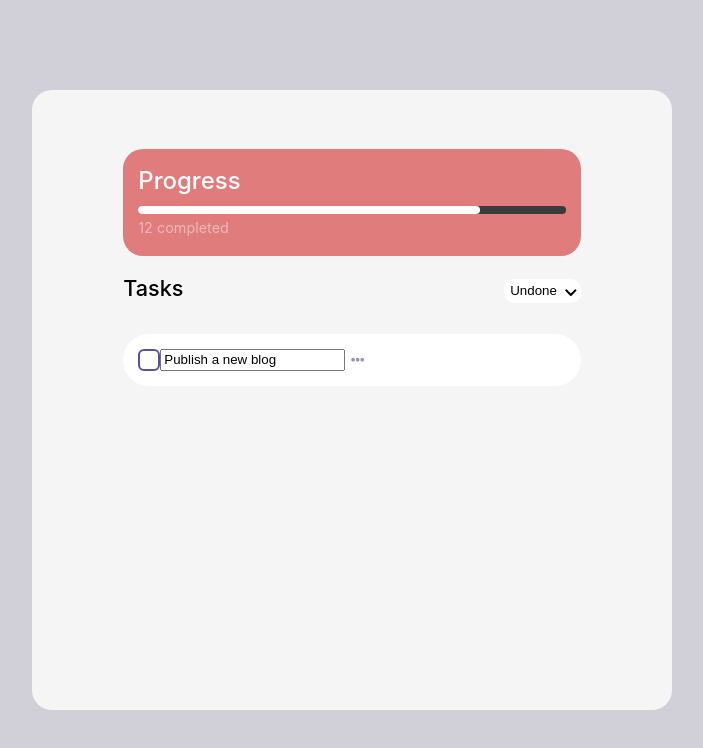
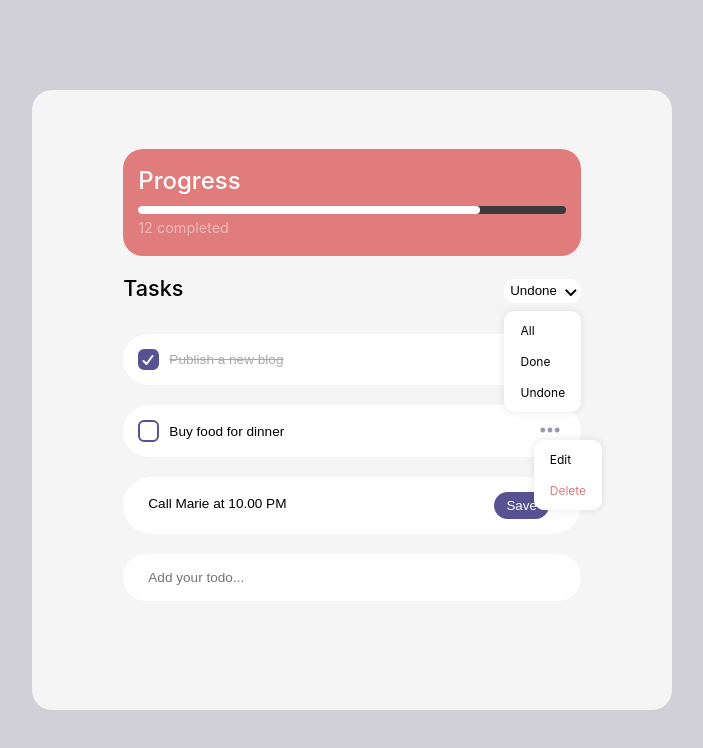
Before and after one commit to patorseing/todoapp-datawow, a React (Create React App) app: page / in a window 1280 px wide. Shown: the top 748 px of the page, without its empty margins (288-991 px from the left). Built offline with nearby package versions, Linux system fonts and the light colour scheme.

Commit message:
checkpoint: first draft of layout

```diff
--- a/src/App.css
+++ b/src/App.css
@@ -126,7 +126,7 @@ button.dropbtn > p {
 }
 
 .dropdown-content {
-  display: none;
+  /* display: none; */
   margin-top: 2rem;
   position: absolute;
   background-color: #ffffff;
@@ -134,6 +134,7 @@ button.dropbtn > p {
   box-shadow: 0px 0px 8px rgba(0, 0, 0, 0.1);
   border-radius: 10px;
   padding: 0.5rem 0.5rem 0 0.5rem;
+  display: grid;
 }
 
 .dropdown-content a {
@@ -154,20 +155,21 @@ button.dropbtn > p {
 }
 
 
-.dropdown-content p:hover {
+.dropdown-content p:hover  {
   color: #fff;
   background-color: #585292;
 }
 
-.dropdown:hover .dropdown-content {
-  display: block;
+.dropdown-edit p:hover  {
+  color: #fff;
+  background-color: #585292;
 }
 
 @media only screen and (max-width: 600px) {
   button.dropbtn > p {
     font-size: 120%;
   }
-  .dropdown-content p {
+  a > p {
     font-size: 90%;
   }
 }
@@ -177,10 +179,16 @@ button.dropbtn > p {
   border-radius: 999px !important;
   text-align: left;
   padding: 15px;
+  display: block;
+}
+
+.box-checklist-input {
+  margin-top: 20px
 }
 
 button.edit path {
   fill: #9796A8;
+  width: 100%;
 }
 
 .checkbox-symbol {
@@ -204,8 +212,8 @@ button.edit path {
 }
 
 .checkbox span {
-  width: 22px;
-  height: 22px;
+  width: 1.5rem;
+  height: 1.35rem;
   border-radius: 6px;
   transform: scale(1);
   transition: all 0.3s ease;
@@ -215,7 +223,7 @@ button.edit path {
 .checkbox span:first-child svg {
   position: absolute;
   top: 4px;
-  left: 3px;
+  left: 2px;
   fill: none;
   stroke: #fff;
   stroke-dasharray: 16px;
@@ -243,3 +251,71 @@ button.edit path {
     transform: scale(0.9);
   }
 }
+
+.todofield {
+  margin-left: 8px;
+  border: 0;
+  width: 100%;
+  font-size: .85rem;
+}
+
+input[type="text"]:disabled {
+  background-color: #ffffff;
+}
+
+input[name="unchecked"]:disabled {
+  color: black;
+}
+
+input[name="checked"]:disabled  {
+  text-decoration-line: line-through;
+  color: #A9A9A9;
+}
+
+input:focus{
+  outline: none;
+}
+
+.dropdown-edit {
+  /* display: none; */
+  display: grid;
+  margin-top: 1.25rem;
+  position: absolute;
+  background-color: #ffffff;
+  z-index: 1;
+  box-shadow: 0px 0px 8px rgba(0, 0, 0, 0.1);
+  border-radius: 10px;
+  padding: 0.5rem 0.5rem 0 0.5rem;
+}
+
+.dropdown-edit a {
+  color: black;
+  text-decoration: none;
+  text-align: left;
+  font-size: 0.rem;
+  padding: 0;
+  align-items: center;
+}
+
+.dropdown-edit p {
+  padding: 0.25rem 0.5rem;
+  border-radius: 8px;
+  margin: 0 0 0.5rem 0;
+  font-size: 75%;
+}
+
+.edit {
+  text-align: right !important;
+}
+
+.color-delete {
+  color: #E07C7C
+}
+
+.save-btn {
+  background: #585292;
+  border-radius: 999px;
+  color: #fff;
+  padding: 6px 12px;
+  font-size: smaller;
+}
--- a/src/App.js
+++ b/src/App.js
@@ -29,27 +29,26 @@ function App() {
           <p className="completed">{completed} completed</p>
         </div>
         <div className="col-9 col-s-9 box-task">
-          <p className="col-10 col-s-8 task">Tasks</p>
-          <div className="col-2 col-s-4 dropdown">
+          <p className="col-10 col-s-7 task">Tasks</p>
+          <div className="col-2 col-s-5 dropdown">
             <button className="col-12 col-s-12 dropbtn">
               <p className="col-11 col-s-11">Undone</p>
               <FontAwesomeIcon icon="chevron-down" className="col-1 col-s-1" />
             </button>
             <div className="dropdown-content col-1 col-m-2 col-s-3">
-              <a href="/">
-                <p className="col-12">All</p>
+              <a href="/" className="col-12">
+                <p>All</p>
               </a>
-              <a href="/">
-                <p className="col-12">Done</p>
+              <a href="/" className="col-12">
+                <p>Done</p>
               </a>
-              <a href="/">
-                <p className="col-12">Undone</p>
+              <a href="/" className="col-12">
+                <p>Undone</p>
               </a>
             </div>
           </div>
         </div>
         <div className="col-9 col-s-9">
-          <div className="col-12">
           <svg className="checkbox-symbol">
             <symbol id="check" viewbox="0 0 12 10">
               <polyline
@@ -60,7 +59,53 @@ function App() {
               ></polyline>
             </symbol>
           </svg>
-
+          <input className="checkbox-input" id="todo" type="checkbox" checked />
+          <label className="checkbox box-checklist" for="todo">
+            <span>
+              <svg
+                width="12px"
+                height="10px"
+                dangerouslySetInnerHTML={{
+                  __html: '<use xlink:href="#check"></use>',
+                }}
+              />
+            </span>
+            <input
+              className="col-11 col-m-10 col-m-9 todofield"
+              type="text"
+              name="checked"
+              value="Publish a new blog"
+              disabled
+            />
+            <div className="col-1 col-m-2 col-s-3">
+              <button className="col-12 edit">
+                <svg
+                  width="20"
+                  height="6"
+                  viewBox="0 0 20 6"
+                  fill="none"
+                  xmlns="http://www.w3.org/2000/svg"
+                >
+                  <path
+                    d="M5.19944 2.99986C5.19944 3.63638 4.94659 4.24683 4.4965 4.69692C4.04641 5.147 3.43596 5.39986 2.79944 5.39986C2.16293 5.39986 1.55248 5.147 1.10239 4.69692C0.652301 4.24683 0.399445 3.63638 0.399445 2.99986C0.399445 2.36334 0.652301 1.75289 1.10239 1.30281C1.55248 0.852718 2.16293 0.599861 2.79944 0.599861C3.43596 0.599861 4.04641 0.852718 4.4965 1.30281C4.94659 1.75289 5.19944 2.36334 5.19944 2.99986ZM12.3994 2.99986C12.3994 3.63638 12.1466 4.24683 11.6965 4.69692C11.2464 5.147 10.636 5.39986 9.99944 5.39986C9.36293 5.39986 8.75248 5.147 8.30239 4.69692C7.8523 4.24683 7.59944 3.63638 7.59944 2.99986C7.59944 2.36334 7.8523 1.75289 8.30239 1.30281C8.75248 0.852718 9.36293 0.599861 9.99944 0.599861C10.636 0.599861 11.2464 0.852718 11.6965 1.30281C12.1466 1.75289 12.3994 2.36334 12.3994 2.99986ZM17.1994 5.39986C17.836 5.39986 18.4464 5.147 18.8965 4.69692C19.3466 4.24683 19.5994 3.63638 19.5994 2.99986C19.5994 2.36334 19.3466 1.75289 18.8965 1.30281C18.4464 0.852718 17.836 0.599861 17.1994 0.599861C16.5629 0.599861 15.9525 0.852718 15.5024 1.30281C15.0523 1.75289 14.7994 2.36334 14.7994 2.99986C14.7994 3.63638 15.0523 4.24683 15.5024 4.69692C15.9525 5.147 16.5629 5.39986 17.1994 5.39986Z"
+                    fill="#9796A8"
+                  />
+                </svg>
+              </button>
+            </div>
+          </label>
+        </div>
+        <div className="col-9 col-s-9">
+          <svg className="checkbox-symbol">
+            <symbol id="check" viewbox="0 0 12 10">
+              <polyline
+                points="1.5 6 4.5 9 10.5 1"
+                stroke-linecap="round"
+                stroke-linejoin="round"
+                stroke-width="2"
+              ></polyline>
+            </symbol>
+          </svg>
           <input className="checkbox-input" id="todo" type="checkbox" />
           <label className="checkbox box-checklist" for="todo">
             <span>
@@ -72,14 +117,61 @@ function App() {
                 }}
               />
             </span>
-              <input type="text" name="todo" value="Publish a new blog" />
-              <button className="edit">
-                <FontAwesomeIcon icon="ellipsis-h" />
+            <input
+              className="col-11 col-m-10 col-m-9 todofield"
+              type="text"
+              name="unchecked"
+              value="Buy food for dinner"
+              disabled
+            />
+            <div className="col-1 col-m-2 col-s-3">
+              <button className="col-12 edit">
+                <svg
+                  width="20"
+                  height="6"
+                  viewBox="0 0 20 6"
+                  fill="none"
+                  xmlns="http://www.w3.org/2000/svg"
+                >
+                  <path
+                    d="M5.19944 2.99986C5.19944 3.63638 4.94659 4.24683 4.4965 4.69692C4.04641 5.147 3.43596 5.39986 2.79944 5.39986C2.16293 5.39986 1.55248 5.147 1.10239 4.69692C0.652301 4.24683 0.399445 3.63638 0.399445 2.99986C0.399445 2.36334 0.652301 1.75289 1.10239 1.30281C1.55248 0.852718 2.16293 0.599861 2.79944 0.599861C3.43596 0.599861 4.04641 0.852718 4.4965 1.30281C4.94659 1.75289 5.19944 2.36334 5.19944 2.99986ZM12.3994 2.99986C12.3994 3.63638 12.1466 4.24683 11.6965 4.69692C11.2464 5.147 10.636 5.39986 9.99944 5.39986C9.36293 5.39986 8.75248 5.147 8.30239 4.69692C7.8523 4.24683 7.59944 3.63638 7.59944 2.99986C7.59944 2.36334 7.8523 1.75289 8.30239 1.30281C8.75248 0.852718 9.36293 0.599861 9.99944 0.599861C10.636 0.599861 11.2464 0.852718 11.6965 1.30281C12.1466 1.75289 12.3994 2.36334 12.3994 2.99986ZM17.1994 5.39986C17.836 5.39986 18.4464 5.147 18.8965 4.69692C19.3466 4.24683 19.5994 3.63638 19.5994 2.99986C19.5994 2.36334 19.3466 1.75289 18.8965 1.30281C18.4464 0.852718 17.836 0.599861 17.1994 0.599861C16.5629 0.599861 15.9525 0.852718 15.5024 1.30281C15.0523 1.75289 14.7994 2.36334 14.7994 2.99986C14.7994 3.63638 15.0523 4.24683 15.5024 4.69692C15.9525 5.147 16.5629 5.39986 17.1994 5.39986Z"
+                    fill="#9796A8"
+                  />
+                </svg>
               </button>
+              <div className="dropdown-edit">
+                <a href="/" className="col-12">
+                  <p>Edit</p>
+                </a>
+                <a href="/" className="col-12">
+                  <p className="color-delete">Delete</p>
+                </a>
+              </div>
+            </div>
           </label>
         </div>
+        <div className="col-9 col-s-9 box-checklist box-checklist-input">
+          <div className="col-10 col-s-10">
+            <input
+              className="todofield"
+              type="text"
+              name="todo"
+              placeholder="Add your todo..."
+              value="Call Marie at 10.00 PM"
+            />
           </div>
-        <div className="col-9 col-s-9 box-input"></div>
+          <div className="col-2">
+            <button className="save-btn">Save</button>
+          </div>
+        </div>
+        <div className="col-9 col-s-9 box-checklist box-checklist-input">
+          <input
+            className="col-11 todofield"
+            type="text"
+            name="todo"
+            placeholder="Add your todo..."
+          />
+        </div>
       </div>
     </div>
   );
--- a/src/index.css
+++ b/src/index.css
@@ -95,7 +95,7 @@ code {
   }
 }
 
-@media only screen and (min-width: 1025px) {
+@media only screen and (min-width: 1024px) {
   /* For desktop: */
   .col-1 {
     width: 8.33%;
```
Lines whose indentation alone changed are shown as unchanged.
